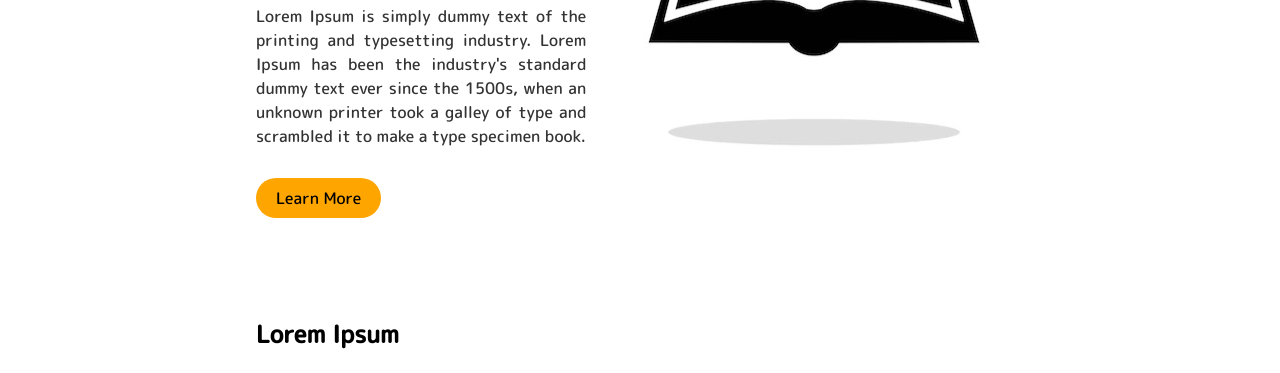
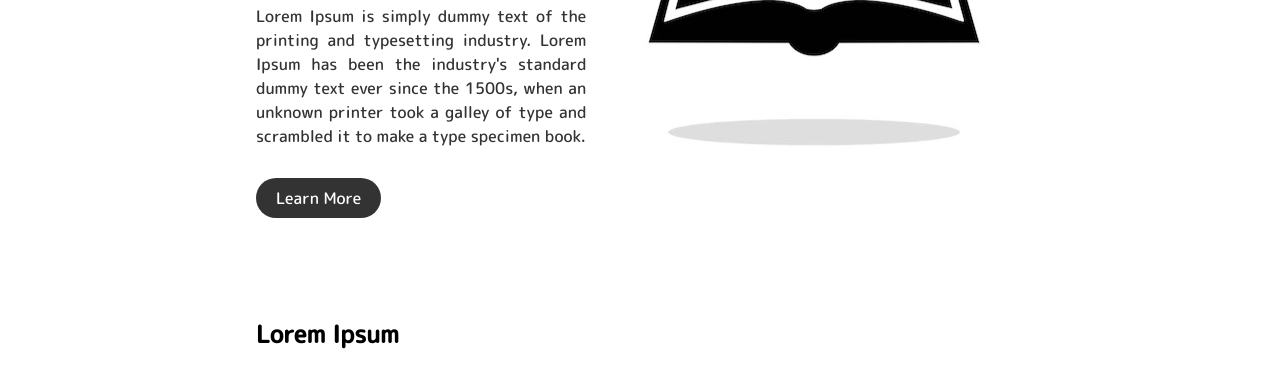
Before and after one commit to kmfd14/lorem-page, a plain HTML site: page index.html in a window 1280 px wide. In both pictures the pointer is over the link 318 px from the left and 572 px from the top of the page. Shown: the part 375-748 px from the top of the page. Drawn offline with Linux system fonts and the light colour scheme.

Commit message:
modified css and fix warnings

```diff
--- a/assets/css/style.css
+++ b/assets/css/style.css
@@ -4,7 +4,7 @@
   margin: 0;
   padding: 0;
   box-sizing: border-box;
-  font-family: 'M PLUS Rounded 1c', sans-serif;;
+  font-family: 'M PLUS Rounded 1c', sans-serif;
 }
 
 html, body {
@@ -44,10 +44,6 @@ footer {
 
 .section {
   padding: 4.5rem 0 2rem;
-}
-
-.main {
-  overflow: hidden;
 }
 
 /* Navbar */
@@ -154,6 +150,10 @@ footer {
   margin-right: 1em;
   text-align: justify;
 }
+.home-container .home-content a:hover {
+  background: #333;
+  color: #fff;
+}
 
 .contact .contact-container {
   justify-content: left;
```
